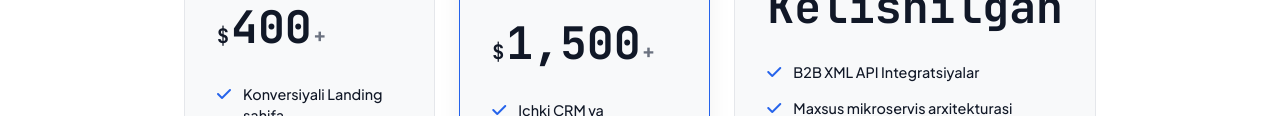
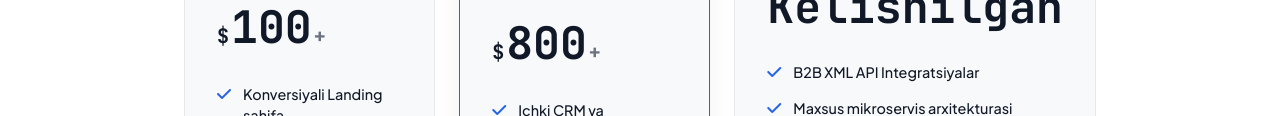
Before and after one commit to tursunbaevbexruz19/Bekhruz-portfolio, a website: page index.html in a window 1280 px wide. Shown: the part 5970-6086 px from the top of the page. Drawn offline with Linux system fonts and the light colour scheme.

Commit message:
update package prices

```diff
--- a/index.html
+++ b/index.html
@@ -229,7 +229,7 @@
               <p class="font-sans" data-i18n="pkg_1_desc">Kichik biznesni raqamlashtirishning birinchi qadami.</p>
             </div>
             <div class="pricing-price font-space">
-              <span class="currency">$</span><span class="amount">400</span><span class="plus">+</span>
+              <span class="currency">$</span><span class="amount">100</span><span class="plus">+</span>
             </div>
             <ul class="pricing-features font-sans">
               <li><i class="fa-solid fa-check"></i> <span data-i18n="pkg_1_f1">Konversiyali Landing sahifa</span></li>
@@ -246,7 +246,7 @@
               <p class="font-sans" data-i18n="pkg_2_desc">Sotuv bo'limi va xodimlarni boshqarish tizimi.</p>
             </div>
             <div class="pricing-price font-space">
-              <span class="currency">$</span><span class="amount">1,500</span><span class="plus">+</span>
+              <span class="currency">$</span><span class="amount">800</span><span class="plus">+</span>
             </div>
             <ul class="pricing-features font-sans">
               <li><i class="fa-solid fa-check"></i> <span data-i18n="pkg_2_f1">Ichki CRM va Buyurtmalar paneli</span></li>
```
